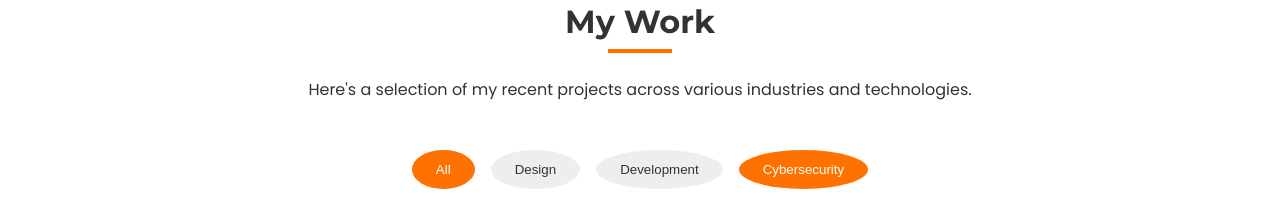
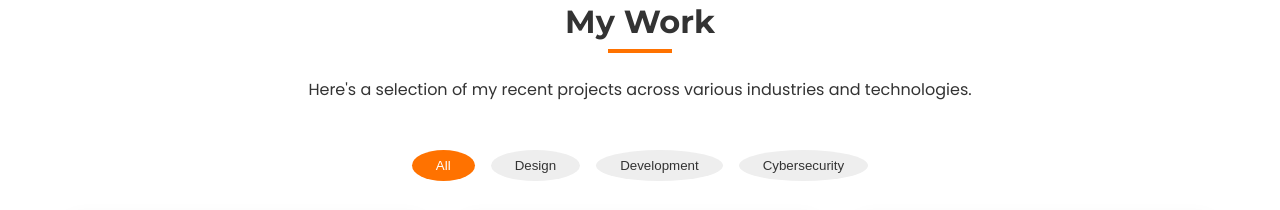
Before and after one commit to bnjagi/NderiBonface, a plain HTML site: page index.html in a window 1280 px wide. Shown: the part 1627-1837 px from the top of the page. Drawn offline with Linux system fonts and the light colour scheme; no server answers; grey boxes are pictures that could not be loaded.

Commit message:
Update to the main index page

```diff
--- a/index.html
+++ b/index.html
@@ -122,7 +122,7 @@
                     <button class="filter-btn active" data-filter="all">All</button>
                     <button class="filter-btn" data-filter="design">Design</button>
                     <button class="filter-btn" data-filter="development">Development</button>
-                    <button class="btn btn-primary" data-filter="cybersecurity">Cybersecurity</button>
+                    <button class="filter-btn" data-filter="cybersecurity">Cybersecurity</button>
                 </div>
 
                 <div class="portfolio-grid">
```
